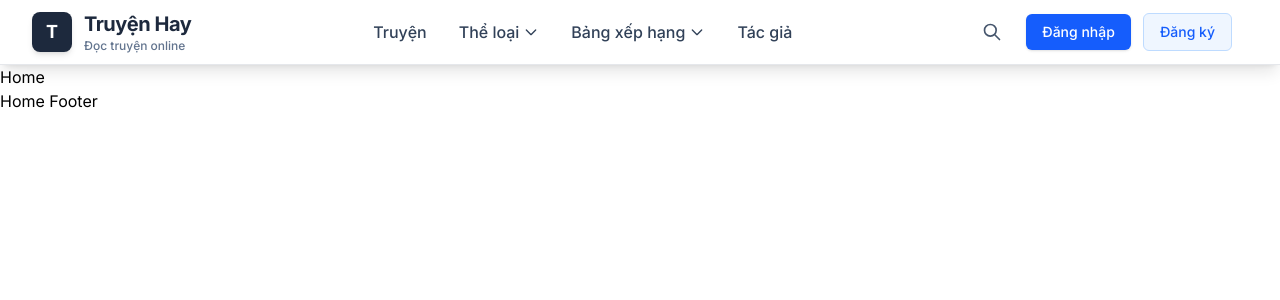
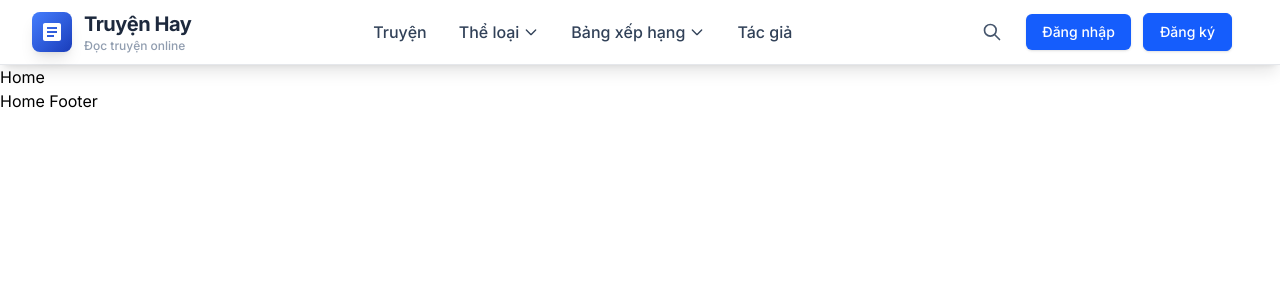
Before and after one commit to tranluong460/web-noval, a Next.js app: page / in a window 1280 px wide. Shown: the top 300 px of the page. Built offline with nearby package versions, Linux system fonts and the light colour scheme.

Commit message:
Tinh chỉnh chi tiết header theo gợi ý

```diff
--- a/components/layout/HomeHeader.tsx
+++ b/components/layout/HomeHeader.tsx
@@ -71,15 +71,18 @@ export default function HomeHeader() {
                     <div className="flex-shrink-0">
                         <Link href="/" className="flex items-center space-x-3 group">
                             <div className="relative">
-                                <div className="w-10 h-10 bg-slate-800 rounded-lg flex items-center justify-center shadow-md transform group-hover:scale-105 transition-all duration-200">
-                                    <span className="text-white font-bold text-lg">T</span>
+                                <div className="w-10 h-10 bg-gradient-to-br from-blue-600 to-blue-800 rounded-lg flex items-center justify-center shadow-lg transform group-hover:scale-105 transition-all duration-200 relative overflow-hidden">
+                                    <div className="absolute inset-0 bg-gradient-to-br from-white/20 to-transparent"></div>
+                                    <svg className="w-6 h-6 text-white relative z-10" viewBox="0 0 24 24" fill="currentColor">
+                                        <path d="M19 3H5c-1.1 0-2 .9-2 2v14c0 1.1.9 2 2 2h14c1.1 0 2-.9 2-2V5c0-1.1-.9-2-2-2zm-5 14H7v-2h7v2zm3-4H7v-2h10v2zm0-4H7V7h10v2z"/>
+                                    </svg>
                                 </div>
                             </div>
                             <div className="flex flex-col">
                                 <span className="text-xl font-bold text-slate-800 tracking-tight">
                                     Truyện Hay
                                 </span>
-                                <span className="text-xs text-slate-500 font-medium">
+                                <span className="text-xs text-slate-500 font-medium opacity-70" style={{ fontSize: '0.75rem' }}>
                                     Đọc truyện online
                                 </span>
                             </div>
@@ -136,7 +139,7 @@ export default function HomeHeader() {
                                                     <Link
                                                         key={itemIndex}
                                                         href={item.href}
-                                                        className={`${navItem.title === 'Thể loại' ? 'text-sm text-slate-700 hover:text-blue-600 py-3 px-4 rounded-md hover:bg-blue-50 transition-all duration-200 block font-medium text-center hover:shadow-sm' : 'block px-3 py-2 text-sm text-slate-700 hover:text-blue-600 hover:bg-gray-50 rounded-md transition-all duration-200 font-medium'}`}
+                                                        className={`${navItem.title === 'Thể loại' ? 'text-sm text-slate-700 hover:text-blue-600 py-3 px-4 rounded-md hover:bg-slate-100 transition-all duration-200 block font-medium text-center hover:shadow-sm' : 'block px-3 py-2 text-sm text-slate-700 hover:text-blue-600 hover:bg-slate-100 rounded-md transition-all duration-200 font-medium'}`}
                                                     >
                                                         {item.title}
                                                     </Link>
@@ -171,7 +174,7 @@ export default function HomeHeader() {
                             </Link>
                             <Link
                                 href="/auth/dang-ky"
-                                className="px-4 py-2 text-sm font-medium text-blue-600 bg-blue-50 hover:bg-blue-100 border border-blue-200 hover:border-blue-300 rounded-md transition-all duration-200"
+                                className="px-4 py-2 text-sm font-medium text-white bg-blue-600 hover:bg-blue-700 border border-blue-600 hover:border-blue-700 rounded-md transition-all duration-200 shadow-sm hover:shadow-md"
                             >
                                 Đăng ký
                             </Link>
@@ -235,7 +238,7 @@ export default function HomeHeader() {
                                 </Link>
                                 <Link
                                     href="/auth/dang-ky"
-                                    className="flex-1 text-center px-4 py-2 text-sm font-medium text-blue-600 bg-blue-50 hover:bg-blue-100 border border-blue-200 rounded-md transition-all duration-200"
+                                    className="flex-1 text-center px-4 py-2 text-sm font-medium text-white bg-blue-600 hover:bg-blue-700 border border-blue-600 rounded-md transition-all duration-200"
                                 >
                                     Đăng ký
                                 </Link>
```
